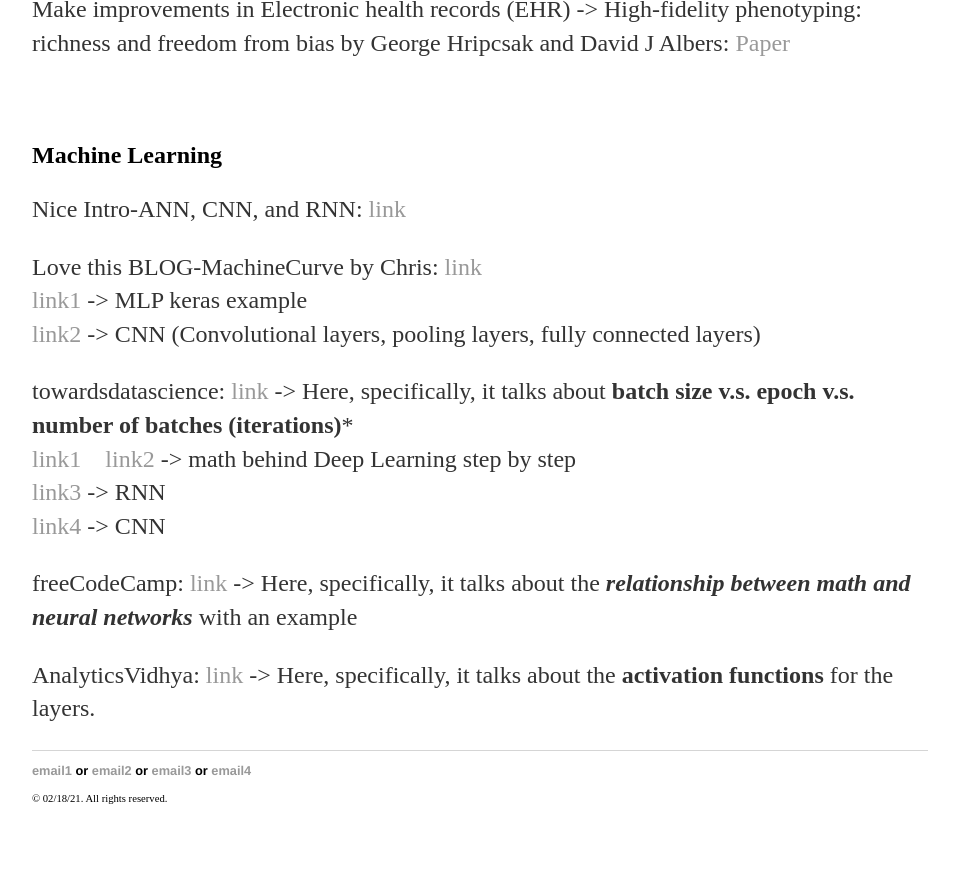
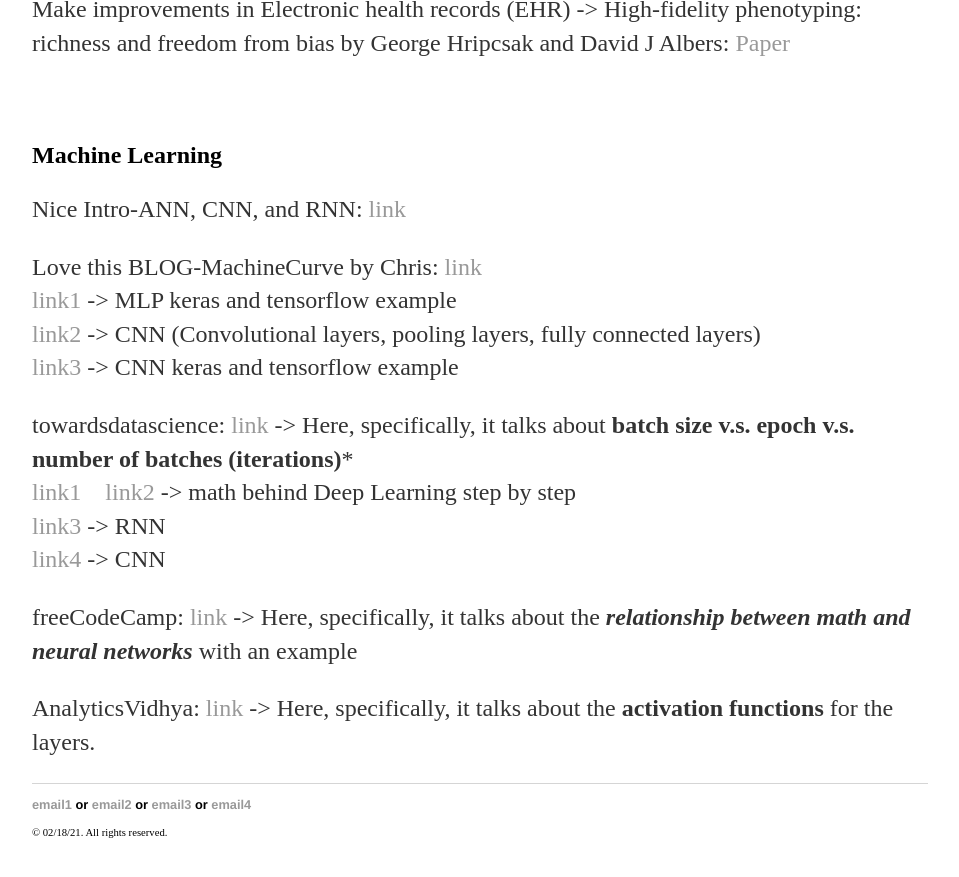
Before and after one commit to yjkweon24/yjkweon24.github.io, a Jekyll site: the page built from _posts/2019-03-16-Academic.md, in a window 1280 px wide and 900 px high, scrolled down 1290 px. Shown: the top 877 px of the window, without its empty margins (160-1119 px from the left). Built offline with Jekyll 4.4.1, drawn with Linux system fonts in a browser that asks for light colours.

Commit message:
Update 2019-03-16-Academic.md

```diff
--- a/_posts/2019-03-16-Academic.md
+++ b/_posts/2019-03-16-Academic.md
@@ -38,8 +38,9 @@
 Nice Intro-ANN, CNN, and RNN: [link](https://www.analyticsvidhya.com/blog/2020/02/cnn-vs-rnn-vs-mlp-analyzing-3-types-of-neural-networks-in-deep-learning/)
 
 Love this BLOG-MachineCurve by Chris: [link](https://www.machinecurve.com/index.php/2019/07/18/can-neural-networks-approximate-mathematical-functions/)
-<br/>[link1](https://www.machinecurve.com/index.php/2019/07/27/how-to-create-a-basic-mlp-classifier-with-the-keras-sequential-api/) -> MLP keras example
+<br/>[link1](https://www.machinecurve.com/index.php/2019/07/27/how-to-create-a-basic-mlp-classifier-with-the-keras-sequential-api/) -> MLP keras and tensorflow example
 <br/>[link2](https://www.machinecurve.com/index.php/2018/12/07/convolutional-neural-networks-and-their-components-for-computer-vision/) -> CNN (Convolutional layers, pooling layers, fully connected layers)
+<br/>[link3](https://www.machinecurve.com/index.php/2019/09/17/how-to-create-a-cnn-classifier-with-keras/) -> CNN keras and tensorflow example
 
 towardsdatascience: [link](https://towardsdatascience.com/epoch-vs-iterations-vs-batch-size-4dfb9c7ce9c9) -> Here, specifically, it talks about **batch size v.s. epoch v.s. number of batches (iterations)***
 <br/>[link1](https://towardsdatascience.com/deep-learnings-mathematics-f52b3c4d2576)&emsp;[link2](https://towardsdatascience.com/https-medium-com-piotr-skalski92-deep-dive-into-deep-networks-math-17660bc376ba) -> math behind Deep Learning step by step
```
